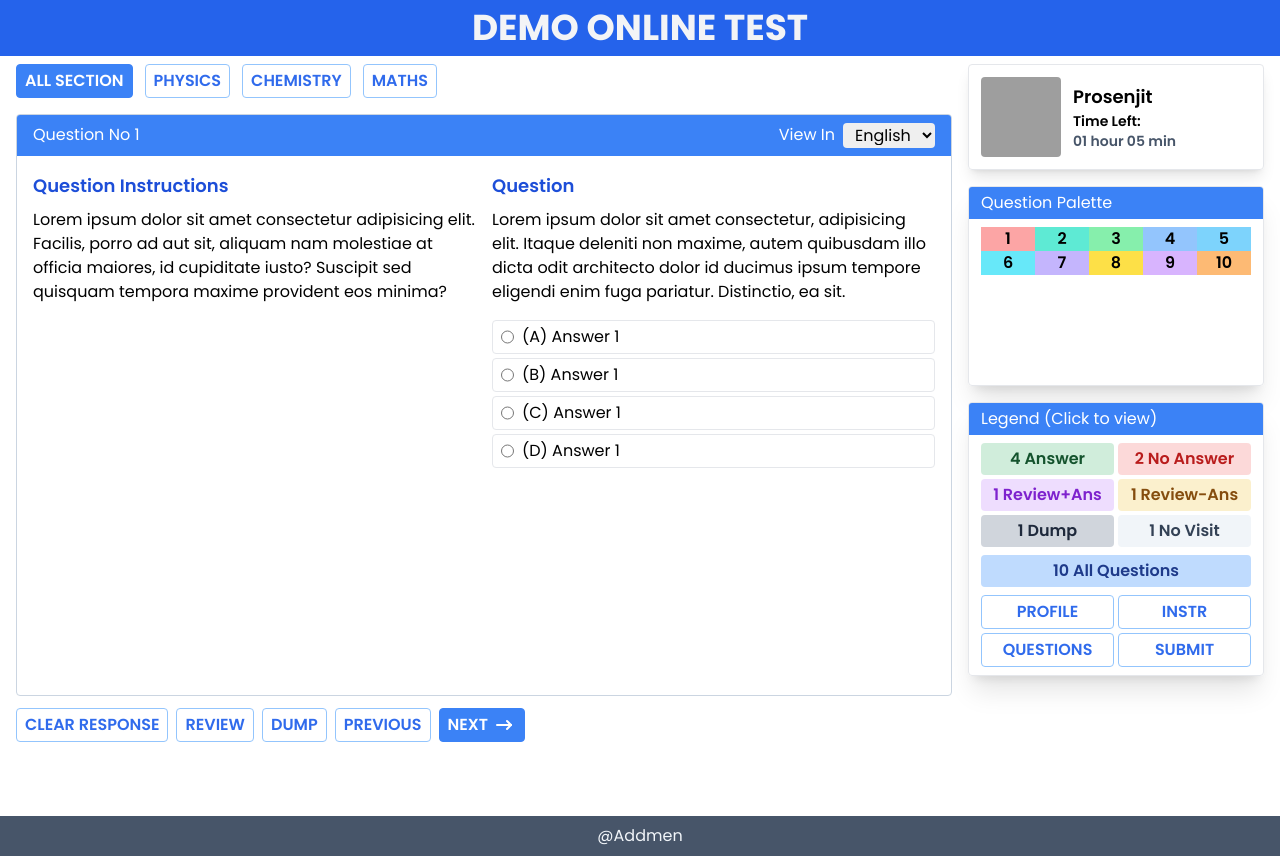
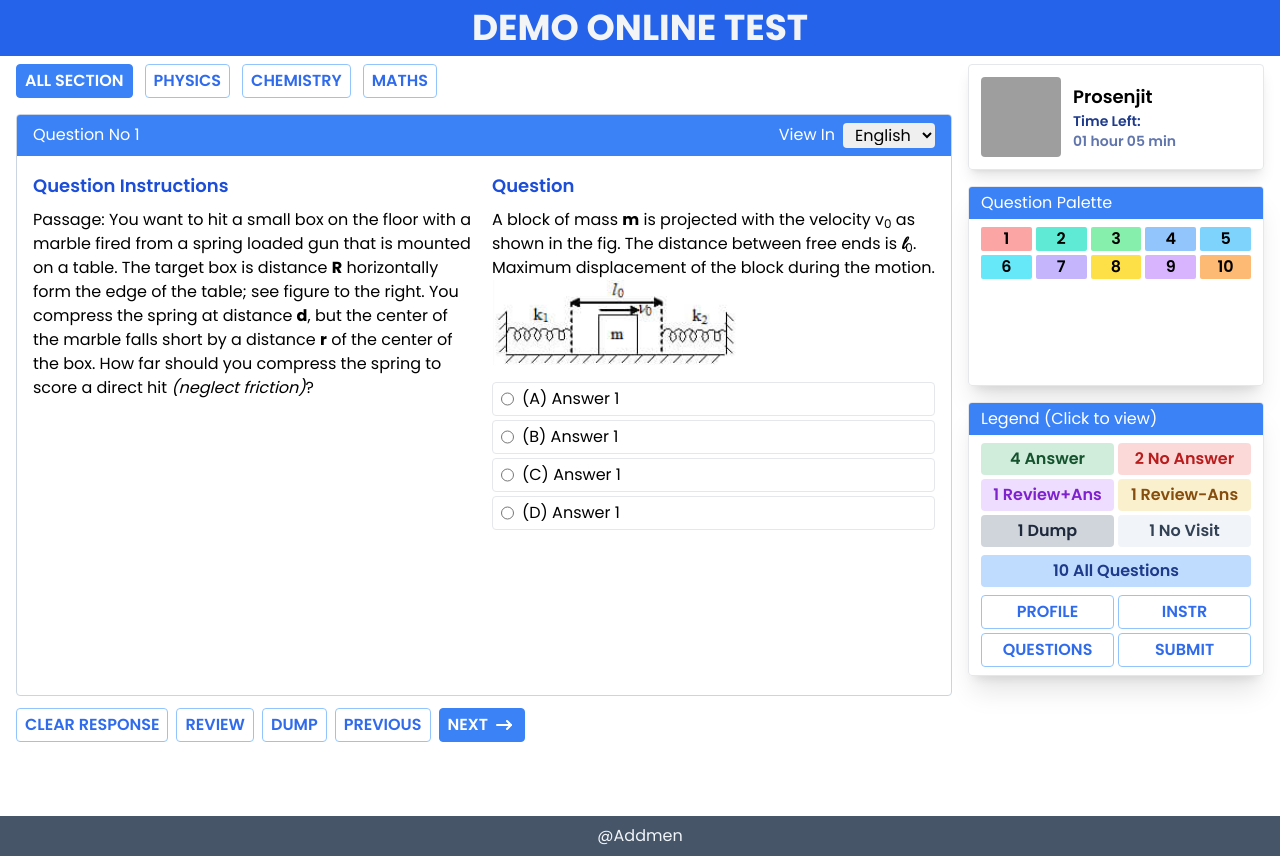
Before and after one commit to prosenjit-singha/demo-online-test, a Next.js app: page / in a window 1280 px wide. Built offline with nearby package versions, Linux system fonts and the light colour scheme; grey boxes are pictures that could not be loaded.

Commit message:
question content added

```diff
--- a/components/Main/Content.tsx
+++ b/components/Main/Content.tsx
@@ -1,4 +1,6 @@
-import { motion, MotionProps, Variants } from "framer-motion";
+import { motion, MotionProps } from "framer-motion";
+import fig from "@/assets/images/fig-1.png";
+import Image from "next/image";
 
 const containerProps: MotionProps = {
   initial: { transform: "translateY(50%)", opacity: 0 },
@@ -38,10 +40,13 @@ export default function Content() {
             Question Instructions
           </h3>
           <p>
-            Lorem ipsum dolor sit amet consectetur adipisicing elit. Facilis,
-            porro ad aut sit, aliquam nam molestiae at officia maiores, id
-            cupiditate iusto? Suscipit sed quisquam tempora maxime provident eos
-            minima?
+            Passage: You want to hit a small box on the floor with a marble
+            fired from a spring loaded gun that is mounted on a table. The
+            target box is distance <b>R</b> horizontally form the edge of the
+            table; see figure to the right. You compress the spring at distance{" "}
+            <b>d</b>, but the center of the marble falls short by a distance{" "}
+            <b>r</b> of the center of the box. How far should you compress the
+            spring to score a direct hit <i>(neglect friction)</i>?
           </p>
         </div>
 
@@ -49,10 +54,15 @@ export default function Content() {
         <div>
           <h3 className="font-semibold text-blue-700 text-lg mb-2">Question</h3>
           <p>
-            Lorem ipsum dolor sit amet consectetur, adipisicing elit. Itaque
-            deleniti non maxime, autem quibusdam illo dicta odit architecto
-            dolor id ducimus ipsum tempore eligendi enim fuga pariatur.
-            Distinctio, ea sit.
+            A block of mass <b>m</b> is projected with the velocity v
+            <sub>0</sub> as shown in the{" "}
+            <abbr className="no-underline" title="figure">
+              fig
+            </abbr>
+            . The distance between free ends is{" "}
+            <span className="font-cursive font-semibold">l</span>
+            <sub>0</sub>. Maximum displacement of the block during the motion.
+            <Image src={fig} alt="figure Image" width={250} />
           </p>
 
           {/* ANSWER OPTIONS */}
--- a/components/Main/SidePanel/ExamineeCard.tsx
+++ b/components/Main/SidePanel/ExamineeCard.tsx
@@ -1,9 +1,15 @@
-// import Image from "next/image";
-// import user from "@/assets/images/people2.png";
+import { MotionProps, motion } from "framer-motion";
 
-function ExamineeCard() {
+type Props = {
+  cardProps?: MotionProps;
+};
+
+function ExamineeCard({ cardProps }: Props) {
   return (
-    <div className="flex items-center gap-3 p-3 border rounded shadow-lg">
+    <motion.div
+      {...cardProps}
+      className="flex items-center gap-3 p-3 border rounded shadow-lg"
+    >
       <img
         alt="user"
         src={
@@ -12,16 +18,20 @@ function ExamineeCard() {
         width={80}
         className="rounded object-cover aspect-square"
       />
+      <div className="w-full">
+        <h3 className="font-semibold text-lg ">Prosenjit</h3>
         <div className="">
-        <h3 className="font-semibold text-lg">Prosenjit</h3>
           <p className="text-sm">
-          <span className="block font-semibold">Time Left: </span>
-          <span className="block font-semibold text-slate-600">
+            <span className="block font-semibold text-blue-900">
+              Time Left:{" "}
+            </span>
+            <span className="block font-semibold text-blue-900/70">
               01 hour 05 min
             </span>
           </p>
         </div>
       </div>
+    </motion.div>
   );
 }
 
--- a/components/Main/SidePanel/Legend.tsx
+++ b/components/Main/SidePanel/Legend.tsx
@@ -1,6 +1,15 @@
-export default function Legend() {
+import { MotionProps, motion } from "framer-motion";
+
+type Props = {
+  cardProps?: MotionProps;
+};
+
+export default function Legend({ cardProps }: Props) {
   return (
-    <div className="rounded overflow-hidden border shadow-xl">
+    <motion.div
+      {...cardProps}
+      className="rounded overflow-hidden border shadow-xl"
+    >
       <h1 className="px-3 py-1 bg-blue-500 text-white">
         Legend (Click to view)
       </h1>
@@ -31,11 +40,11 @@ export default function Legend() {
 
       {/* BUTTONS */}
       <div className="grid grid-cols-2 gap-1 px-3 py-2">
-        <button className="btn-primary">Profile</button>
-        <button className="btn-primary">Instr</button>
-        <button className="btn-primary">Questions</button>
-        <button className="btn-primary">Submit</button>
+        <button className="btn-primary hover:bg-blue-100">Profile</button>
+        <button className="btn-primary hover:bg-blue-100">Instr</button>
+        <button className="btn-primary hover:bg-blue-100">Questions</button>
+        <button className="btn-primary hover:bg-blue-100">Submit</button>
       </div>
-    </div>
+    </motion.div>
   );
 }
--- a/components/Main/SidePanel/QuestionPalette.tsx
+++ b/components/Main/SidePanel/QuestionPalette.tsx
@@ -1,8 +1,13 @@
 import styles from "@/styles/QuestionPalette.module.css";
+import { MotionProps, motion } from "framer-motion";
 
-export default function QuestionPalette() {
+type Props = {
+  cardProps?: MotionProps;
+};
+
+export default function QuestionPalette({ cardProps }: Props) {
   return (
-    <div className={styles.container}>
+    <motion.div {...cardProps} className={styles.container}>
       {/* HEADING */}
       <h3 className={styles.heading}>Question Palette</h3>
       {/* buttons */}
@@ -18,6 +23,6 @@ export default function QuestionPalette() {
         <button className={"bg-purple-300 " + styles.btn}>9</button>
         <button className={"bg-orange-300 " + styles.btn}>10</button>
       </div>
-    </div>
+    </motion.div>
   );
 }
--- a/components/Main/SidePanel/index.tsx
+++ b/components/Main/SidePanel/index.tsx
@@ -1,13 +1,49 @@
+import { MotionProps, motion, Variants } from "framer-motion";
 import ExamineeCard from "./ExamineeCard";
 import Legend from "./Legend";
 import QuestionPalette from "./QuestionPalette";
 
+const containerVariants: Variants = {
+  hidden: {
+    transition: {
+      staggerChildren: 0.25,
+      delayChildren: 0.7,
+    },
+  },
+  visible: {
+    transition: {
+      staggerChildren: 0.25,
+      delayChildren: 0.7,
+    },
+  },
+};
+const cardVariants: Variants = {
+  hidden: { opacity: 0, transform: "translate(100%)" },
+  visible: { opacity: 1, transform: "translate(0%)" },
+};
+
+const containerProps: MotionProps = {
+  variants: containerVariants,
+  initial: "hidden",
+  animate: "visible",
+};
+
+const cardProps: MotionProps = {
+  variants: cardVariants,
+  transition: {
+    type: "spring",
+  },
+};
+
 export default function SidePanel() {
   return (
-    <section className="hidden lg:flex ml-4 col-start-10 col-end-13  flex-col gap-4">
-      <ExamineeCard />
-      <QuestionPalette />
-      <Legend />
-    </section>
+    <motion.section
+      {...containerProps}
+      className="hidden lg:flex ml-4 col-start-10 col-end-13  flex-col gap-4"
+    >
+      <ExamineeCard cardProps={cardProps} />
+      <QuestionPalette cardProps={cardProps} />
+      <Legend cardProps={cardProps} />
+    </motion.section>
   );
 }
--- a/components/Main/index.tsx
+++ b/components/Main/index.tsx
@@ -13,7 +13,7 @@ const buttonsVariants: Variants = {
   hidden: {
     transition: {
       staggerChildren: 0.05,
-      delayChildren: -1,
+      staggerDirection: -1,
     },
   },
 };
@@ -42,17 +42,21 @@ const buttonProps: MotionProps = {
       ease: "easeOut",
     },
   },
+  whileTap: {
+    scale: 1,
+    boxShadow: "0 7px 8px -5px hsla(221, 83%, 53%, 0.75)",
+  },
 };
 
-const bottomButtonProps: MotionProps = {
-  initial: { opacity: 0, transform: "translateY(150%)" },
-  animate: { opacity: 1, transform: "translateY(0%)" },
-  exit: { opacity: 0, transform: "translateY(150%)" },
-};
+// const bottomButtonProps: MotionProps = {
+//   initial: { opacity: 0, transform: "translateY(150%)" },
+//   animate: { opacity: 1, transform: "translateY(0%)" },
+//   exit: { opacity: 0, transform: "translateY(150%)" },
+// };
 
 export default function Main() {
   return (
-    <main className="grid grid-cols-12 min-h-[calc(100vh-56px)] px-4 py-2 mb-4">
+    <main className="grid grid-cols-12 min-h-[calc(100vh-56px)] px-4 py-2 mb-4 overflow-hidden">
       <article className=" col-start-1 col-end-[-1] lg:col-end-10">
         {/* HEADER SECTION */}
         <motion.section
--- a/styles/QuestionPalette.module.css
+++ b/styles/QuestionPalette.module.css
@@ -10,11 +10,14 @@
   }
 
   .buttons {
-    @apply px-3 py-2 grid grid-cols-5;
+    @apply px-3 py-2 grid grid-cols-5 gap-1;
     grid-template-rows: auto;
   }
 
   .btn {
-    @apply font-semibold;
+    @apply font-semibold rounded-sm transition-all;
+  }
+  .btn:hover {
+    @apply scale-105 shadow-md;
   }
 }
--- a/styles/globals.css
+++ b/styles/globals.css
@@ -1,4 +1,5 @@
-@import url("https://fonts.googleapis.com/css2?family=Poppins:wght@400;500;600;700&display=swap");
+@import url("https://fonts.googleapis.com/css2?family=Norican&family=Parisienne&family=Playball&family=Poppins:wght@400;500;600;700&family=Raleway:ital,wght@0,400;0,500;0,600;0,700;1,400&display=swap");
+
 @import "./components.css";
 @tailwind base;
 @tailwind components;
--- a/tailwind.config.js
+++ b/tailwind.config.js
@@ -9,6 +9,9 @@ module.exports = {
     "./src/**/*.{js,ts,jsx,tsx}",
   ],
   theme: {
+    fontFamily: {
+      cursive: ["Playball", "Parisienne", "Norican"],
+    },
     extend: {},
   },
   plugins: [],
```
Also changed, not shown: assets/images/fig-1.png (added). Lines whose indentation alone changed are shown as unchanged.
